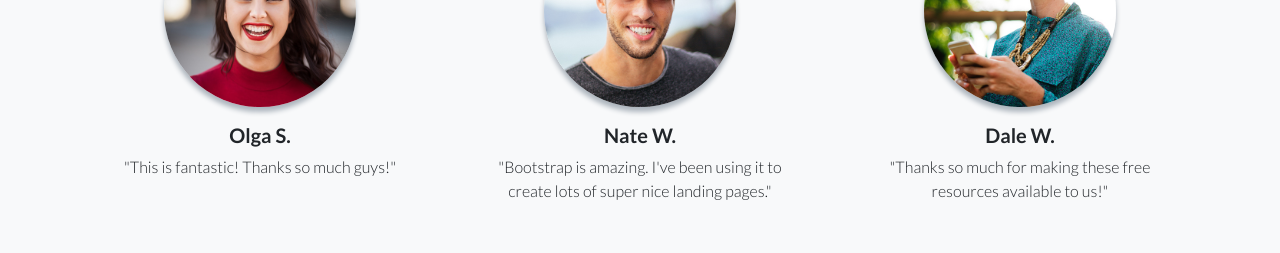
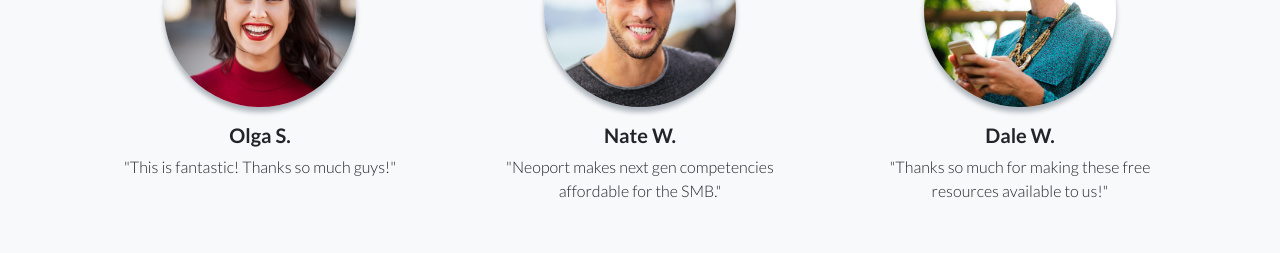
Before and after one commit to userphilw/userphilw.github.io, a plain HTML site: page index.html in a window 1280 px wide. Shown: the part 2771-3024 px from the top of the page. Drawn offline with nearby package versions, Linux system fonts and the light colour scheme.

Commit message:
Update index.html
Update testimonials

```diff
--- a/index.html
+++ b/index.html
@@ -112,7 +112,7 @@
                         <div class="testimonial-item mx-auto mb-5 mb-lg-0">
                             <img class="img-fluid rounded-circle mb-3" src="assets/img/testimonials-2.jpg" alt="..." />
                             <h5>Nate W.</h5>
-                            <p class="font-weight-light mb-0">"Bootstrap is amazing. I've been using it to create lots of super nice landing pages."</p>
+                            <p class="font-weight-light mb-0">"Neoport makes next gen competencies affordable for the SMB."</p>
                         </div>
                     </div>
                     <div class="col-lg-4">
```
